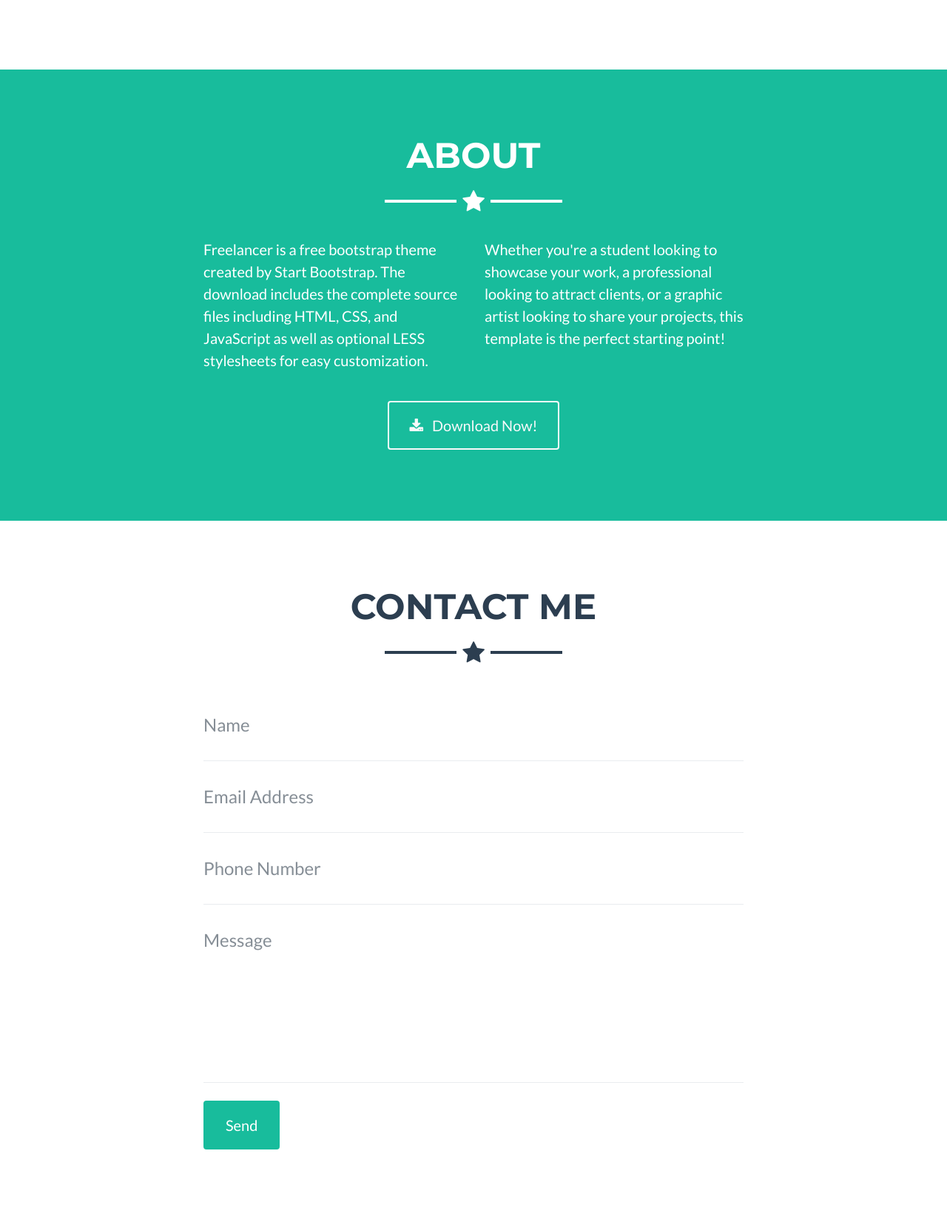
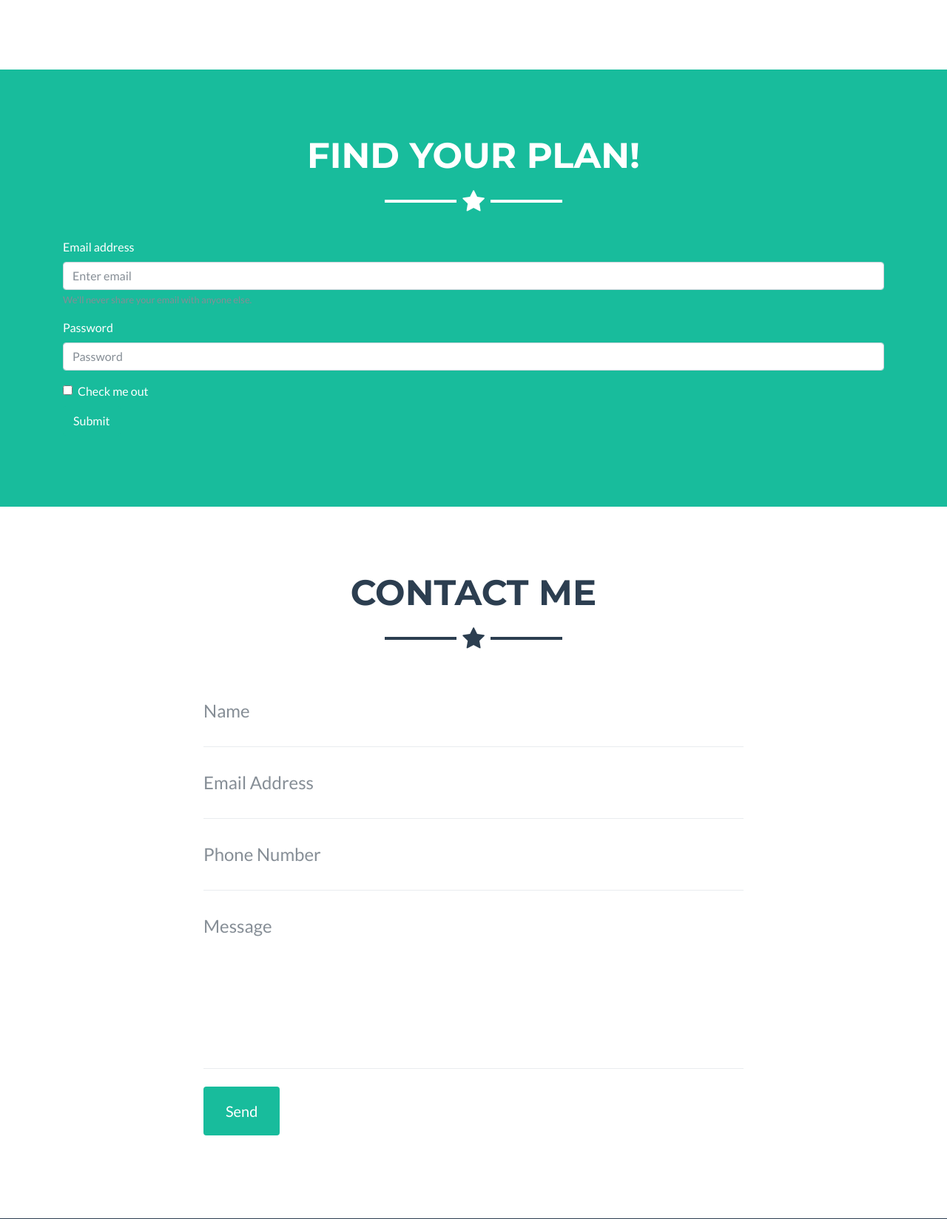
Before and after one commit to chanpham97/dogesenpai, a Flask app: page / in a window 1280 px wide. Shown: the part 1848-3496 px from the top of the page at 74% size. Run offline with Flask 2, Linux system fonts and the light colour scheme; some libraries are stand-ins or nearby versions.

Commit message:
d3 frame, index change

```diff
--- a/app.py
+++ b/app.py
@@ -12,6 +12,10 @@ app = create_app()
 def hello():
 	return render_template('index.html')
 
-@app.route('/doge')
-def doge_hello():
-	return render_template('index-doge.html')
+@app.route('/d3')
+def d3_test():
+	return render_template('d3.html')
+
+@app.route('/precondhot.csv')
+def data():
+	return send_from_directory('')
--- a/templates/index.html
+++ b/templates/index.html
@@ -132,8 +132,35 @@
       </div>
     </section>
 
+    <!-- Estimate Your Plan Section -->
+    <section class="bg-primary text-white mb-0" id="about">
+      <div class="container">
+        <h2 class="text-center text-uppercase text-white">Find your plan!</h2>
+        <hr class="star-light mb-5">
+        <form>
+          <div class="form-group">
+            <label for="exampleInputEmail1">Email address</label>
+            <input type="email" class="form-control" id="exampleInputEmail1" aria-describedby="emailHelp" placeholder="Enter email">
+            <small id="emailHelp" class="form-text text-muted">We'll never share your email with anyone else.</small>
+          </div>
+          <div class="form-group">
+            <label for="exampleInputPassword1">Password</label>
+            <input type="password" class="form-control" id="exampleInputPassword1" placeholder="Password">
+          </div>
+          <div class="form-check">
+            <label class="form-check-label">
+              <input type="checkbox" class="form-check-input">
+              Check me out
+            </label>
+          </div>
+          <button type="submit" class="btn btn-primary">Submit</button>
+        </form>
+      </div>
+    </section>
+
+
     <!-- About Section -->
-    <section class="bg-primary text-white mb-0" id="about">
+<!--     <section class="bg-primary text-white mb-0" id="about">
       <div class="container">
         <h2 class="text-center text-uppercase text-white">About</h2>
         <hr class="star-light mb-5">
@@ -153,7 +180,7 @@
         </div>
       </div>
     </section>
-
+ -->
     <!-- Contact Section -->
     <section id="contact">
       <div class="container">
```
Also changed, not shown: templates/d3.html (added, +89 -0 lines), plat_al.png (added), plat_hw.png (added), 7 other files.
